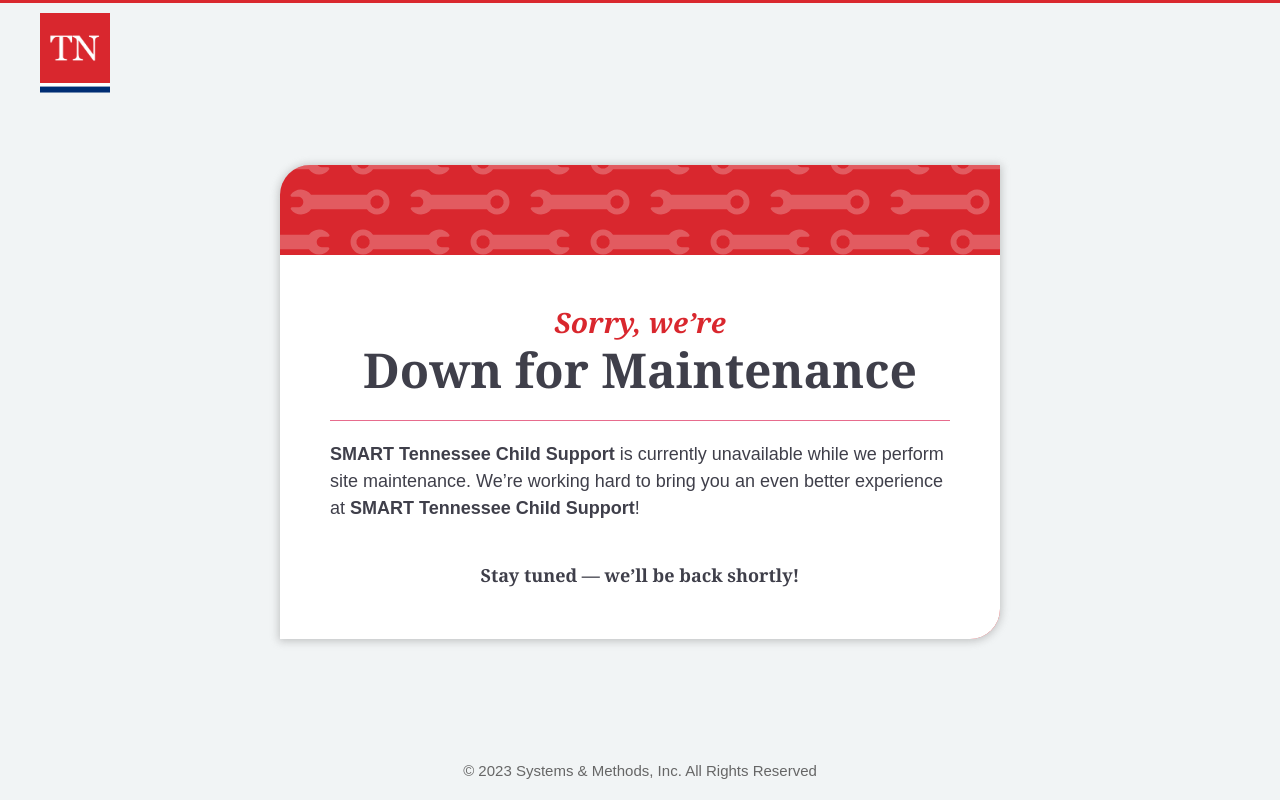
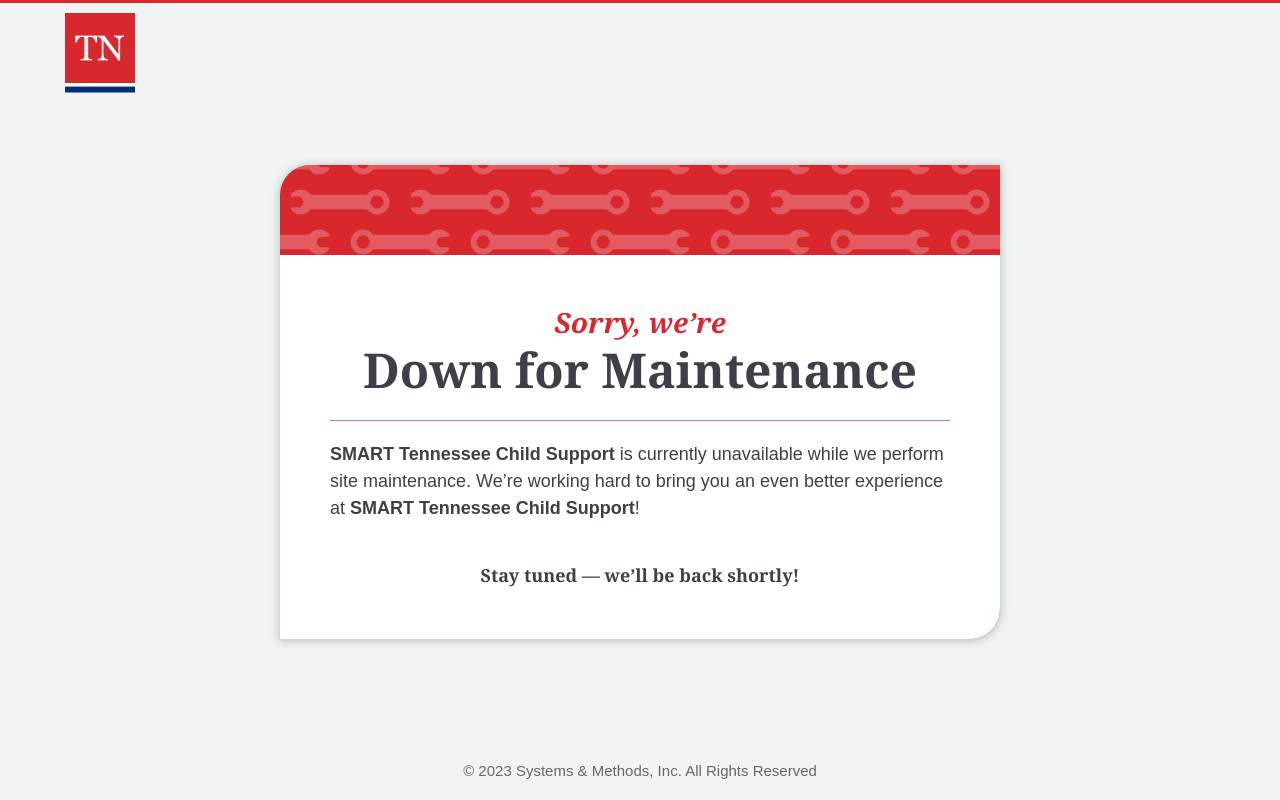
Before and after one commit to cielt/smart-maintenance-pages, a Gatsby site: page /tn/ in a window 1280 px wide. Built offline with nearby package versions, Linux system fonts and the light colour scheme; Gatsby itself is replaced by a stand-in of ours.

Commit message:
[SMART] use native img tag to display logo * remove Gatsby Image plugin & dependencies

```diff
--- a/gatsby-config.js
+++ b/gatsby-config.js
@@ -4,35 +4,33 @@
 
 module.exports = {
   siteMetadata: {
-    title: 'Down for Maintenance',
-    description: 'SMART is temporarily down for maintenance. We&rsquo;ll be back online soon!',
-    appName: 'SMART Child Support',
+    title: "Down for Maintenance",
+    description:
+      "SMART is temporarily down for maintenance. We&rsquo;ll be back online soon!",
+    appName: "SMART Child Support",
   },
   plugins: [
-    'gatsby-plugin-image',
-    'gatsby-plugin-sharp',
-    'gatsby-transformer-sharp',
-    'gatsby-plugin-mdx',
-    'gatsby-plugin-react-helmet',
-    'gatsby-plugin-styled-components',
+    "gatsby-plugin-mdx",
+    "gatsby-plugin-react-helmet",
+    "gatsby-plugin-styled-components",
     {
-      resolve: 'gatsby-source-filesystem',
+      resolve: "gatsby-source-filesystem",
       options: {
-        name: 'pages',
+        name: "pages",
         path: `${__dirname}/src/pages`,
       },
     },
     {
-      resolve: 'gatsby-source-filesystem',
+      resolve: "gatsby-source-filesystem",
       options: {
-        name: 'states',
+        name: "states",
         path: `${__dirname}/src/states`,
       },
     },
     {
-      resolve: 'gatsby-source-filesystem',
+      resolve: "gatsby-source-filesystem",
       options: {
-        name: 'images',
+        name: "images",
         path: `${__dirname}/src/images`,
       },
     },
--- a/package.json
+++ b/package.json
@@ -21,10 +21,8 @@
     "gatsby-plugin-image": "^3.6.0",
     "gatsby-plugin-mdx": "^5.6.0",
     "gatsby-plugin-react-helmet": "^6.6.0",
-    "gatsby-plugin-sharp": "^5.6.0",
     "gatsby-plugin-styled-components": "^6.6.0",
     "gatsby-source-filesystem": "^5.6.0",
-    "gatsby-transformer-sharp": "^5.6.0",
     "react": "^18.2.0",
     "react-dom": "^18.2.0",
     "styled-components": "^5.3.6"
--- a/src/components/Layout.js
+++ b/src/components/Layout.js
@@ -1,6 +1,5 @@
 import * as React from "react";
 import { ThemeProvider } from "styled-components";
-import { GatsbyImage, getImage } from 'gatsby-plugin-image';
 
 import GlobalStyles from "../styles/GlobalStyles";
 import smiLogo from "../images/logo-smi-burgundy.svg";
@@ -9,9 +8,8 @@
 
 const defaultTitle = "Down for Maintenance";
 
-const Layout = ({ pageTitle, children, variant, appName, logo }) => {
+const Layout = ({ pageTitle, children, variant, appName, logoUrl }) => {
   const themeVariant = getCurrentTheme(variant);
-  const logoImage = getImage(logo);
 
   return (
     <ThemeProvider theme={themeVariant}>
@@ -20,7 +18,11 @@
         <header className="page-header" id="page-header">
           <div className="branding" id="branding-block">
             <div className="logo-block logo-block-smart">
-              {logo ? (<GatsbyImage image={logoImage} objectFit="contain" alt={`${appName} logo`} />) : (<img src={smiLogo} alt="SMI logo" />)}
+              {logoUrl ? (
+                <img src={logoUrl} alt={appName} />
+              ) : (
+                <img src={smiLogo} alt="SMI logo" />
+              )}
             </div>
           </div>
         </header>
--- a/src/pages/index.js
+++ b/src/pages/index.js
@@ -4,7 +4,6 @@
 import Layout from "../components/Layout";
 import Seo from "../components/Seo";
 import DefaultMaintenanceMessage from "../components/DefaultMaintenanceMessage";
-import smiLogo from "../images/logo-smi-burgundy.svg";
 
 const IndexPage = () => {
   const { site } = useStaticQuery(
@@ -26,7 +25,6 @@
       pageTitle={site.siteMetadata.title}
       variant="default"
       appName="SMART Child Support"
-      logoPath={smiLogo}
     >
       <Seo
         title={`${site.siteMetadata.appName} | ${site.siteMetadata.title}`}
@@ -47,4 +45,4 @@
   <Seo>
     <title>SMART Child Support | Down for Maintenance</title>
   </Seo>
-)
+);
--- a/src/templates/state-maintenance-page.js
+++ b/src/templates/state-maintenance-page.js
@@ -21,13 +21,7 @@
         stateName
         appName
         logo {
-          childImageSharp {
-            gatsbyImageData(
-              height: 80
-              placeholder: BLURRED
-              formats: [AUTO, WEBP, AVIF]
-            )
-          }
+          publicURL
         }
         theme
       }
@@ -46,7 +40,7 @@
   } = state;
 
   return (
-    <Layout pageTitle={title} variant={theme} logo={logo}>
+    <Layout pageTitle={title} variant={theme} logoUrl={logo.publicURL}>
       <Seo title={`${appName} | Down for Maintenance`}></Seo>
       <MDXProvider components={shortcodes}>
         {children}
@@ -67,4 +61,4 @@
   <Seo>
     <title>{`${data.mdx.frontmatter.appName} | ${data.mdx.frontmatter.title}`}</title>
   </Seo>
-)
+);
```
Also changed, not shown: 1 other file.
